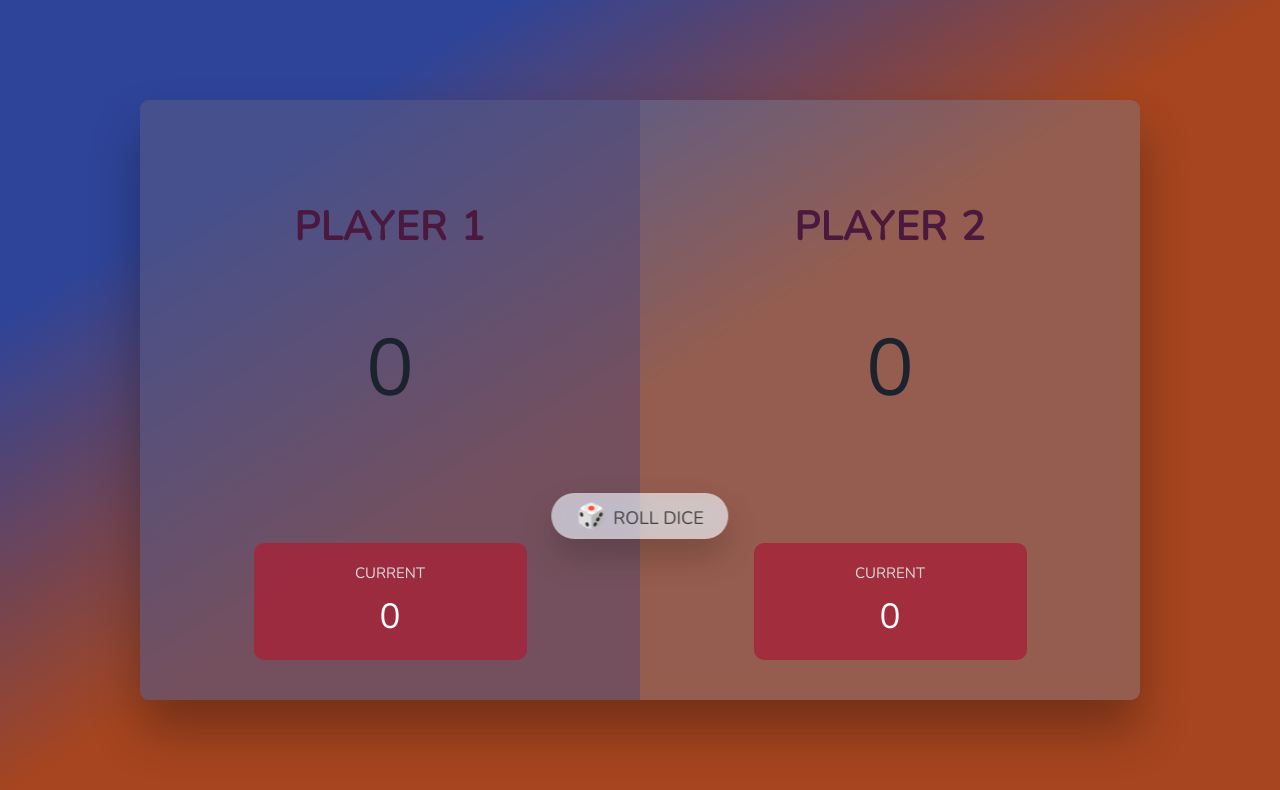
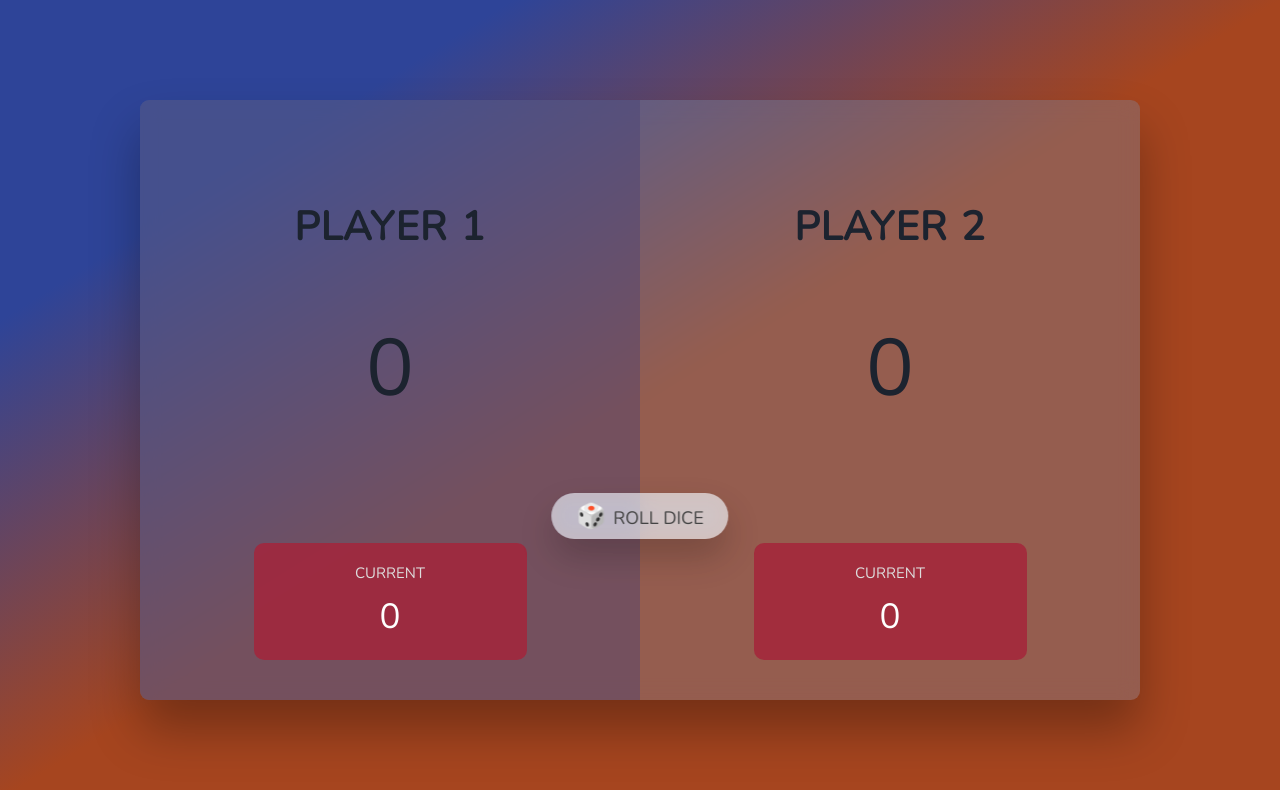
Before and after one commit to raaj-oo7/Pig-Game, a plain HTML site: page index.html in a window 1280 px wide. Drawn offline with nearby package versions, Linux system fonts and the light colour scheme.

Commit message:
chore: change player name color

```diff
--- a/style.css
+++ b/style.css
@@ -48,7 +48,7 @@ main {
 }
 
 .name {
-    color: #4b193d;
+    color: #1c232f;
     position: relative;
     font-size: 4rem;
     text-transform: uppercase;
```
